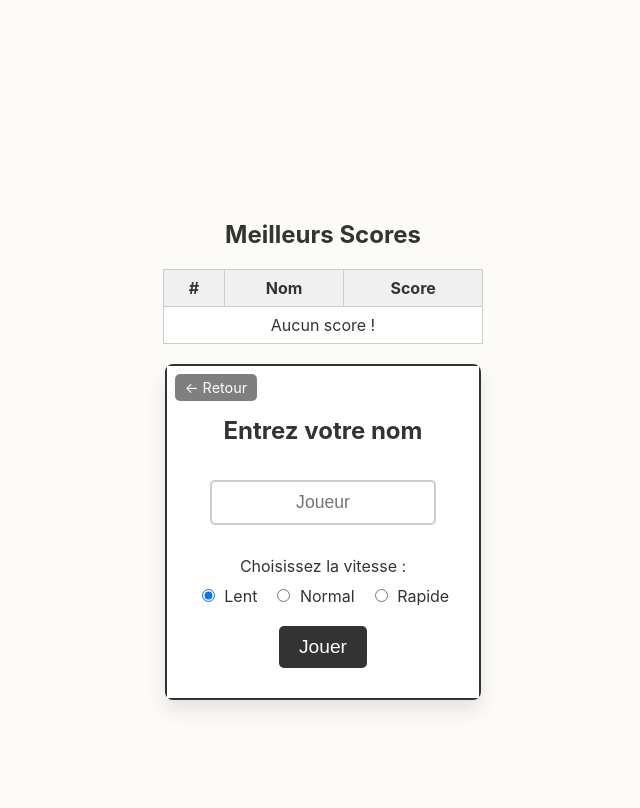
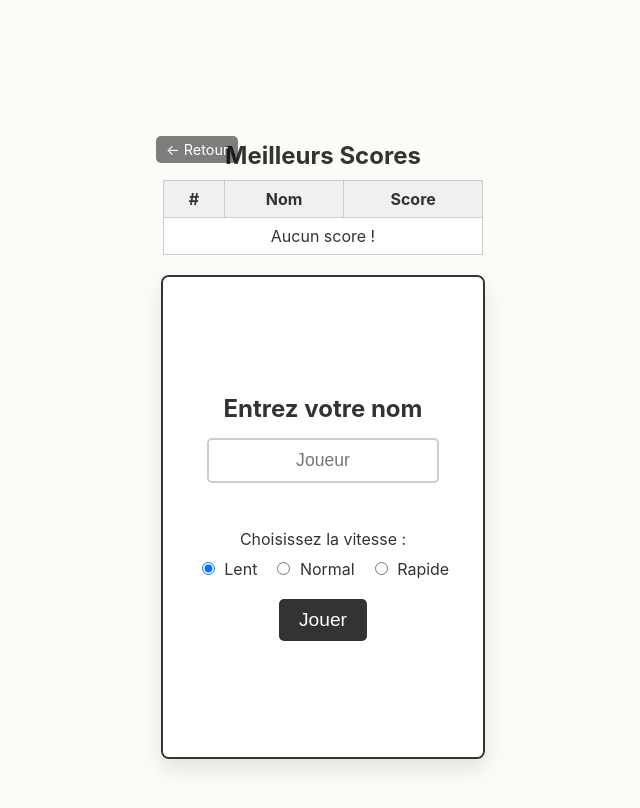
Before and after one commit to MADUP212/MADUP212.github.io, a Jekyll site: the page jeux/flappy.html, which Jekyll copies as it is, in a window 1280 px wide. Shown: the top 808 px of the page, without its empty margins (317-957 px from the left). Built offline with Jekyll 4.4.1, drawn with Linux system fonts in a browser that asks for light colours.

Commit message:
Update flappy.html

```diff
--- a/jeux/flappy.html
+++ b/jeux/flappy.html
@@ -6,134 +6,108 @@
     <title>Flappy Bird</title>
     <style>
         body {
+            font-family: -apple-system, BlinkMacSystemFont, "Segoe UI", Roboto, Helvetica, Arial, sans-serif;
+            background-color: #fdfbf7; /* Beige clair */
+            color: #333;
             display: flex;
             justify-content: center;
             align-items: center;
-            height: 100vh;
+            min-height: 100vh;
             margin: 0;
-            background-color: #fdfbf7; /* Beige clair */
-            font-family: -apple-system, BlinkMacSystemFont, "Segoe UI", Roboto, Helvetica, Arial, sans-serif;
-            color: #333;
+            padding: 20px;
+            box-sizing: border-box;
+        }
+        .game-wrapper {
+            position: relative;
+            display: flex;
             flex-direction: column;
-            text-align: center;
+            align-items: center;
+            gap: 20px;
+        }
+        .back-button {
+            position: absolute;
+            top: -5px;
+            left: -5px;
+            color: #fff;
+            background-color: rgba(0,0,0,0.5);
+            padding: 5px 10px;
+            text-decoration: none;
+            border-radius: 5px;
+            font-size: 0.9em;
+            z-index: 20;
         }
         .container {
             position: relative;
             box-shadow: 0 10px 20px rgba(0,0,0,0.1);
             border-radius: 8px;
             overflow: hidden;
+            width: 320px;
+            height: 480px;
+            border: 2px solid #333;
         }
         #gameCanvas {
             background-color: #f5f1e9; /* Beige un peu plus foncé */
-            border: 2px solid #333;
             display: none; /* Caché au début */
         }
         h1, h2, p {
             color: #333;
+            margin: 0;
         }
-        /* Écran d'accueil */
         #startScreen {
             padding: 30px;
             background-color: #fff;
-            border: 2px solid #333;
+            width: 100%;
+            height: 100%;
+            box-sizing: border-box;
+            display: flex;
+            flex-direction: column;
+            justify-content: center;
+            align-items: center;
         }
         #startScreen input[type="text"] {
-            font-size: 1.1em;
-            padding: 10px;
-            margin: 15px 0;
-            border: 2px solid #ccc;
-            border-radius: 5px;
-            text-align: center;
-            width: 80%;
+            font-size: 1.1em; padding: 10px; margin: 15px 0; border: 2px solid #ccc;
+            border-radius: 5px; text-align: center; width: 80%;
         }
         #startScreen button {
-            font-size: 1.2em;
-            padding: 10px 20px;
-            cursor: pointer;
-            border-radius: 5px;
-            border: none;
-            background-color: #333;
-            color: white;
-            transition: background-color 0.2s;
-            margin-top: 20px;
+            font-size: 1.2em; padding: 10px 20px; cursor: pointer; border-radius: 5px;
+            border: none; background-color: #333; color: white;
+            transition: background-color 0.2s; margin-top: 20px;
         }
-        #startScreen button:hover {
-            background-color: #555;
-        }
-        /* Options de vitesse */
-        #speedSelection {
-            margin-top: 15px;
-        }
-        #speedSelection h3 {
-            margin-bottom: 10px;
-            font-size: 1em;
-            font-weight: normal;
-        }
-        #speedOptions {
-            display: flex;
-            justify-content: center;
-            gap: 15px;
-        }
-        #speedOptions label {
-            cursor: pointer;
-        }
-        #speedOptions input {
-            margin-right: 5px;
-        }
-        /* Tableau des scores */
+        #startScreen button:hover { background-color: #555; }
+        #speedSelection { margin-top: 15px; text-align: center; }
+        #speedSelection h3 { margin-bottom: 10px; font-size: 1em; font-weight: normal; }
+        #speedOptions { display: flex; justify-content: center; gap: 15px; }
+        #speedOptions label { cursor: pointer; }
+        #speedOptions input { margin-right: 5px; }
         #highScores {
             width: 100%;
             max-width: 320px;
-            margin-bottom: 20px;
+            text-align: center;
         }
         #highScores table {
-            width: 100%;
-            border-collapse: collapse;
-            background-color: #fff;
-            border: 1px solid #ccc;
+            width: 100%; border-collapse: collapse; background-color: #fff; border: 1px solid #ccc;
+            margin-top: 10px;
         }
-        #highScores th, #highScores td {
-            padding: 8px;
-            border: 1px solid #ccc;
-        }
-        #highScores th {
-            background-color: #f0f0f0;
-        }
-        /* Bouton retour */
-        .back-button {
-            position: absolute;
-            top: 10px;
-            left: 10px;
-            color: #fff;
-            background-color: rgba(0,0,0,0.5);
-            padding: 5px 10px;
-            text-decoration: none;
-            border-radius: 5px;
-            font-size: 0.9em;
-            z-index: 10;
-        }
+        #highScores th, #highScores td { padding: 8px; border: 1px solid #ccc; }
+        #highScores th { background-color: #f0f0f0; }
     </style>
 </head>
 <body>
+
+    <div class="game-wrapper">
+        <a href="javascript:history.back()" class="back-button">← Retour</a>
 
         <div id="highScores">
             <h2>Meilleurs Scores</h2>
             <table>
                 <thead>
-                <tr>
-                    <th>#</th>
-                    <th>Nom</th>
-                    <th>Score</th>
-                </tr>
+                    <tr><th>#</th><th>Nom</th><th>Score</th></tr>
                 </thead>
-            <tbody id="scoresTableBody">
-            </tbody>
+                <tbody id="scoresTableBody"></tbody>
             </table>
         </div>
 
         <div class="container">
-        <a href="javascript:history.back()" class="back-button">← Retour</a>
-
             <div id="startScreen">
                 <h2>Entrez votre nom</h2>
                 <input type="text" id="playerNameInput" placeholder="Joueur" maxlength="10">
@@ -189,7 +158,6 @@
             scores = scores.slice(0, 5);
             localStorage.setItem('flappyHighScores', JSON.stringify(scores));
         }
-
         function displayHighScores() {
             const scores = getHighScores();
             scoresTableBody.innerHTML = '';
@@ -225,12 +187,10 @@
             pipeSpawnTimer = gameSettings.pipeSpawnInterval;
             requestAnimationFrame(gameLoop);
         }
-
         function gameLoop(timestamp) {
             if (isGameOver) {
                 saveHighScore({ name: playerName, score: score });
                 displayHighScores();
-
                 ctx.fillStyle = 'rgba(255, 255, 255, 0.7)';
                 ctx.fillRect(0, 0, canvas.width, canvas.height);
                 ctx.fillStyle = '#333';
@@ -310,19 +251,13 @@
                 }
             });
         }
-
         function handleInput() {
-            if (isGameOver) {
-                setup();
-            } else {
-                bird.velocity = gameSettings.jump;
+            if (isGameOver) setup();
+            else bird.velocity = gameSettings.jump;
         }
-        }
-
         document.addEventListener('keydown', e => { if (e.code === 'Space') handleInput(); });
         canvas.addEventListener('mousedown', handleInput);
         canvas.addEventListener('touchstart', e => { e.preventDefault(); handleInput(); }, { passive: false });
-
         displayHighScores();
     </script>
 </body>
```
Also changed, not shown: other parts of jeux/flappy.html (+7 -37 lines). Lines whose indentation alone changed are shown as unchanged.
